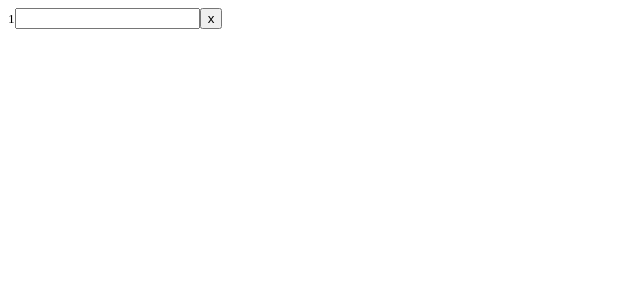
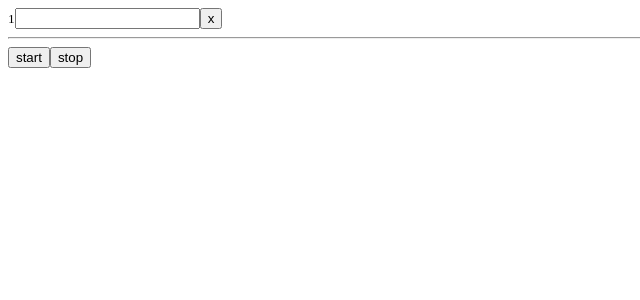
Before and after one commit to timbilalov/route-builder, a React app: page / in a window 1280 px wide. Shown: the top 300 px of the page, without its empty margins (0-640 px from the left). Built offline with nearby package versions, Linux system fonts and the light colour scheme; the HTML template or start-up script is replaced by a standard one.

Commit message:
Refactoring, part 5

```diff
--- /dev/null
+++ b/src/media/js/components/VoiceInput.js
@@ -0,0 +1,119 @@
+import React from 'react';
+import store from '../store';
+import { addAddress } from '../store/actions';
+
+const REPEAT_LISTENING_DELAY = 500;
+
+// NOTE:
+// https://developers.google.com/web/updates/2013/01/Voice-Driven-Web-Apps-Introduction-to-the-Web-Speech-API
+// https://github.com/googlearchive/webplatform-samples/tree/master/webspeechdemo
+
+class VoiceInput extends React.Component {
+	state = {
+		isRecognizing: false,
+		isError: false,
+	};
+
+	startListeningTimeout = false;
+	recognizedString = '';
+
+	constructor() {
+		super();
+
+		const SpeechRecognition = window.SpeechRecognition || window.webkitSpeechRecognition;
+
+		if (!SpeechRecognition) {
+			console.warn(`Speech recognition isn't supported in your browser`);
+			// env.isMobile && alert(`Speech recognition isn't supported in your browser`);
+			return;
+		}
+
+		const recognition = new SpeechRecognition();
+		recognition.continuous = false;
+		recognition.interimResults = true;
+		recognition.lang = 'ru-RU';
+
+		recognition.onstart = () => {
+			this.setState({
+				isRecognizing: true,
+			});
+		};
+
+		recognition.onerror = event => {
+			this.setState({
+				isError: true,
+			});
+			console.warn('recognition onerror: ' + event.error);
+		};
+
+		recognition.onend = () => {
+			this.setState({
+				isRecognizing: false,
+			});
+
+			this.onResult(this.recognizedString);
+			this.recognizedString = '';
+		};
+
+		recognition.onresult = event => {
+			this.recognizedString = Array.from(event.results).slice(event.resultIndex).map(elem => elem[0] ? elem[0].transcript : '').join(' ');
+		};
+
+		this.recognition = recognition;
+	}
+
+	onResult(result = '') {
+		if (!result) {
+			return;
+		}
+
+		store.dispatch(addAddress(result));
+		this.startListening(REPEAT_LISTENING_DELAY);
+	}
+
+	startListening(delay = 0) {
+		const { isRecognizing } = this.state;
+
+		if (isRecognizing) {
+			return;
+		}
+
+		if (this.startListeningTimeout) {
+			clearTimeout(this.startListeningTimeout);
+		}
+
+		this.startListeningTimeout = setTimeout(() => {
+			this.recognition.start();
+		}, delay);
+	}
+
+	stopListening() {
+		const { isRecognizing } = this.state;
+
+		if (!isRecognizing) {
+			return;
+		}
+
+		if (this.startListeningTimeout) {
+			clearTimeout(this.startListeningTimeout);
+		}
+
+		this.recognition.stop();
+	}
+
+	render() {
+		const { isRecognizing } = this.state;
+
+		return (
+			<div>
+				{isRecognizing ? 'VoiceInput here' : ''}
+				<div>
+					<button onClick={() => this.startListening()}>start</button>
+					<button onClick={() => this.stopListening()}>stop</button>
+				</div>
+			</div>
+		);
+	}
+}
+
+export default VoiceInput;
--- a/src/media/js/containers/FieldsList.js
+++ b/src/media/js/containers/FieldsList.js
@@ -3,11 +3,19 @@ import FieldBlock from '../components/FieldBlock';
 import store from '../store';
 import { addAddress, editAddress, removeAddress } from '../store/actions';
 import { connect } from 'react-redux';
+import VoiceInput from '../components/VoiceInput';
 
 class FieldsList extends React.Component {
 	static defaultProps = {
 		addresses: [],
 	};
+
+	// constructor() {
+	// 	super();
+	// 	const tt = new VoiceInput();
+	// 	this.tt = tt;
+	// 	window.tt = tt;
+	// }
 
 	onFieldChange(value, index) {
 		const { addresses } = this.props;
@@ -43,6 +51,10 @@ class FieldsList extends React.Component {
 						/>
 					);
 				})}
+
+				<hr/>
+
+				<VoiceInput />
 			</>
 		);
 	}
```
